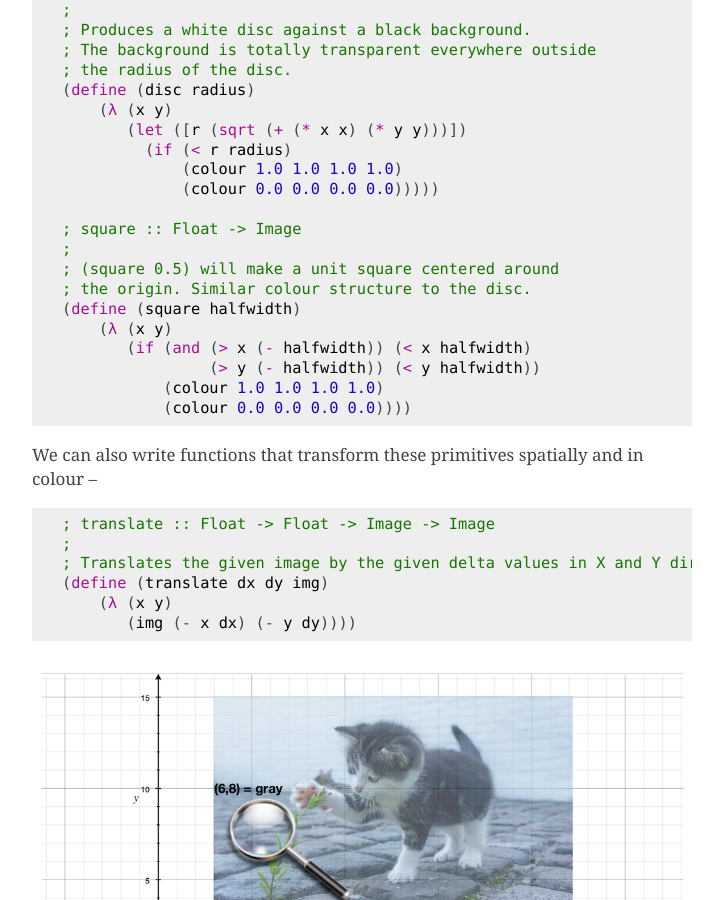
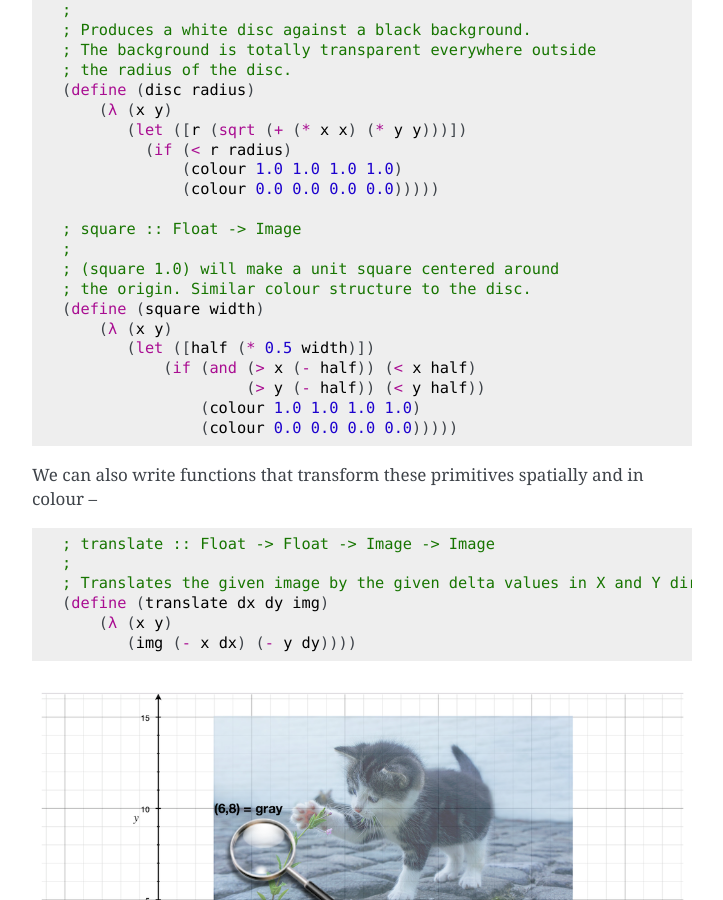
Before and after one commit to kreauniv/comp308, a Sphinx documentation site: the page built from source/piclang.rst, in a window 1280 px wide and 900 px high, scrolled down 3672 px. Shown: the whole window, without its empty margins (388-1111 px from the left). Built offline with Sphinx 7.4.7, drawn with Linux system fonts in a browser that asks for light colours.

Commit message:
Changed definition of square

```diff
--- a/source/piclang.rst
+++ b/source/piclang.rst
@@ -179,14 +179,15 @@ Let's now consider some simple pictures --
 
     ; square :: Float -> Image
     ;
-    ; (square 0.5) will make a unit square centered around
+    ; (square 1.0) will make a unit square centered around
     ; the origin. Similar colour structure to the disc.
-    (define (square halfwidth)
+    (define (square width)
         (λ (x y)
-           (if (and (> x (- halfwidth)) (< x halfwidth)
-                    (> y (- halfwidth)) (< y halfwidth))
-               (colour 1.0 1.0 1.0 1.0)
-               (colour 0.0 0.0 0.0 0.0))))
+           (let ([half (* 0.5 width)])
+               (if (and (> x (- half)) (< x half)
+                        (> y (- half)) (< y half))
+                   (colour 1.0 1.0 1.0 1.0)
+                   (colour 0.0 0.0 0.0 0.0)))))
 
 We can also write functions that transform these primitives spatially and in colour --
 
@@ -262,7 +263,7 @@ Composing transformations as functions
 We now have a mini language at hand. Using the functions we've defined above,
 we can combine them to make new images. For example, :rkt:`(translate 5 5
 (rotate 30 (square 2.0)))`. The expression :rkt:`(square 2.0)` produces an
-image function that represents a square of width :math:`4.0`, which we rotate
+image function that represents a square of width :math:`2.0`, which we rotate
 around the origin by :math:`30` degrees and then translate it by :math:`(5,5)`.
 
 A first step to making an interpreter
```
